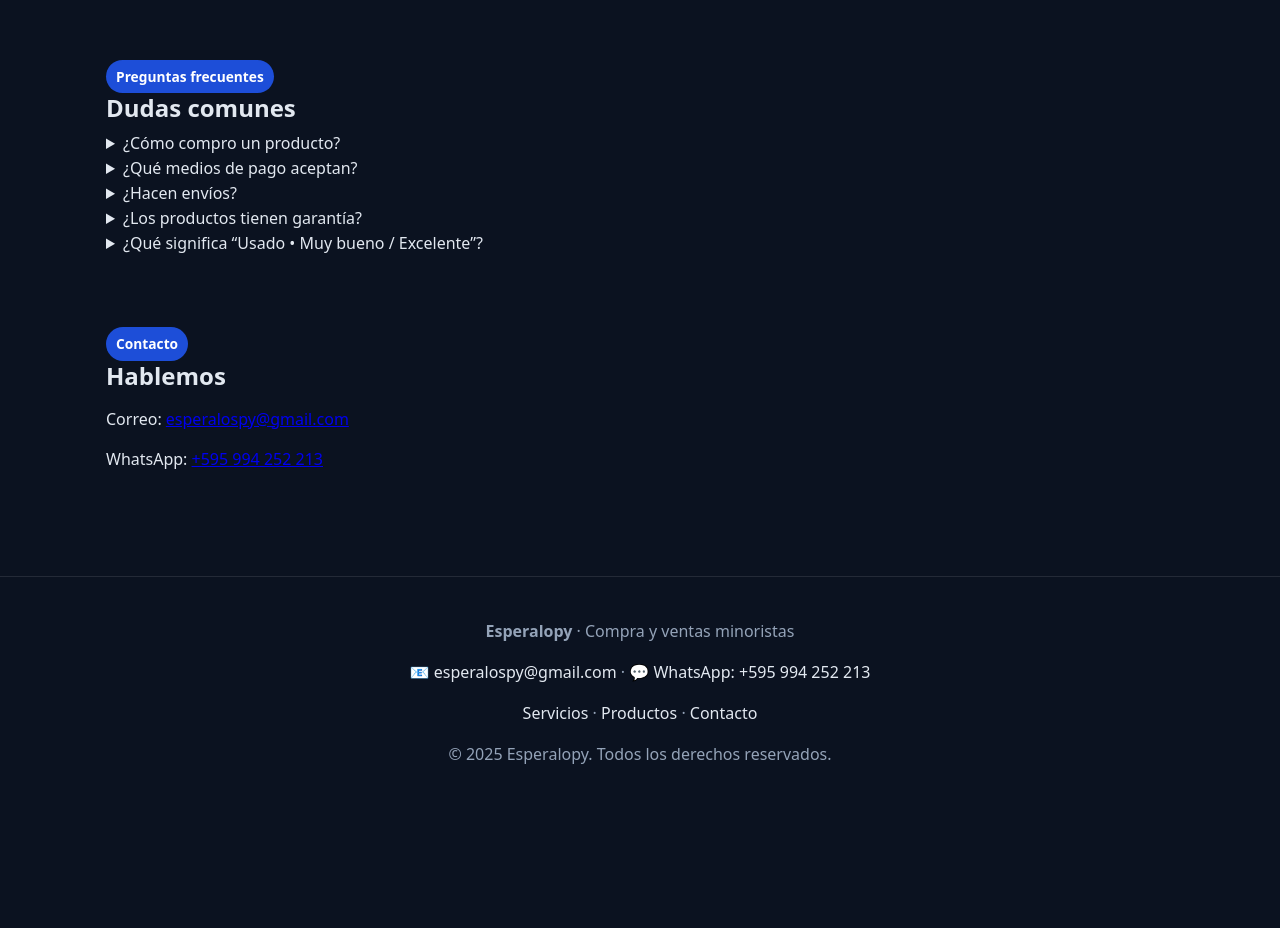
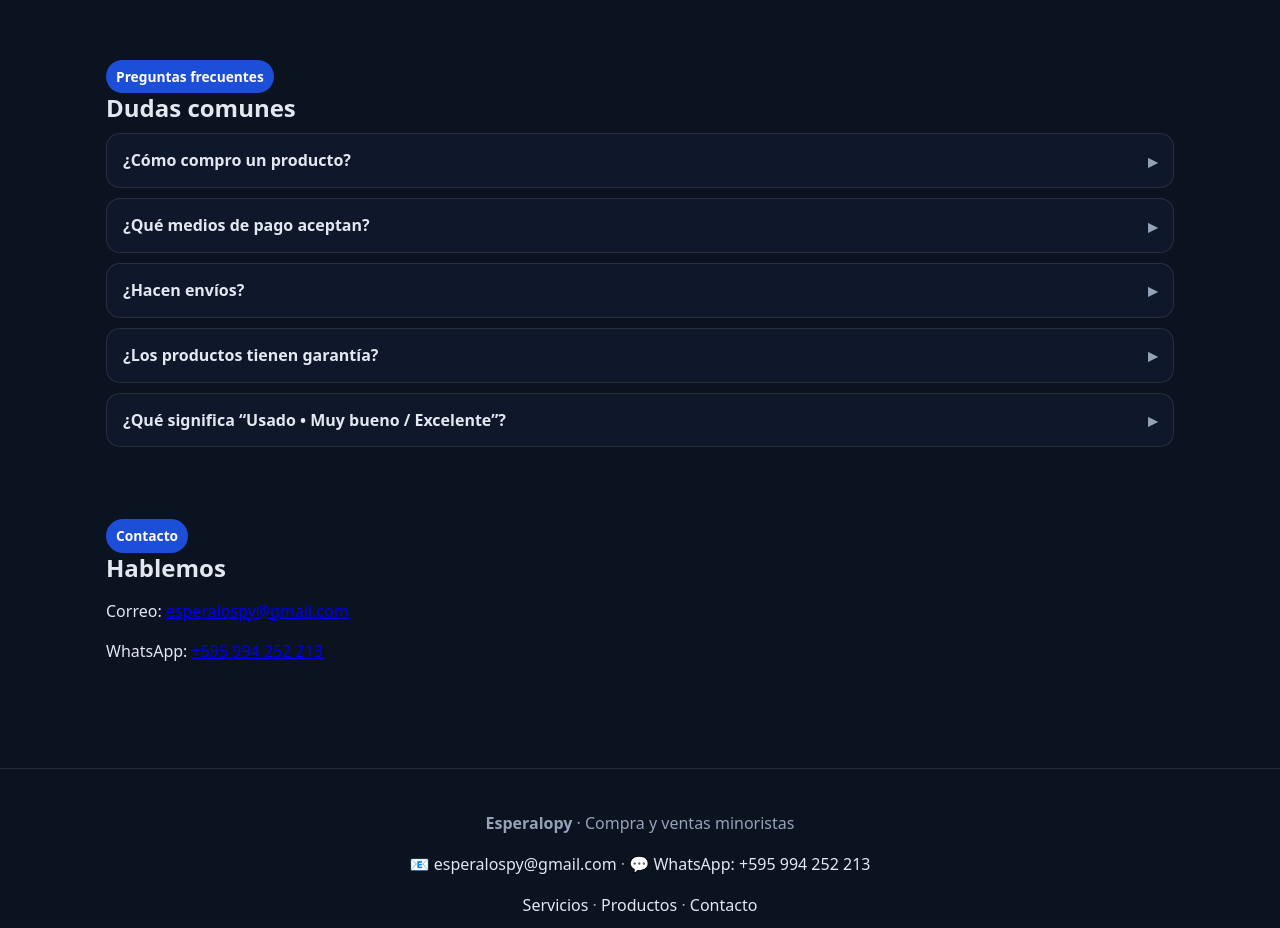
Before and after one commit to esperalopy/esperalopy.github.io, a plain HTML site: page index.html in a window 1280 px wide. Shown: the part 1620-2548 px from the top of the page. Before the commit the page ends 2428 px from the top, so only its background shows below. Drawn offline with Linux system fonts and the light colour scheme.

Commit message:
Update styles.css

```diff
--- a/styles.css
+++ b/styles.css
@@ -1,5 +1,7 @@
 /* ===========================
-   Esperalopy — styles.css
+   Esperalopy — styles.css (completo)
+   Incluye: base, header sticky, hero, cards, catálogo,
+   botón WhatsApp, botón Volver Arriba y FAQ (acordeón)
    =========================== */
 
 /* Variables y base */
@@ -116,6 +118,70 @@ header.container{
 #gridProductos .precio{ font-size:18px; }
 
 /* ===========================
+   FAQ (acordeón nativo <details>)
+   =========================== */
+.faq{
+  display: grid;
+  gap: 10px;
+  margin-top: 10px;
+}
+.faq details{
+  background: var(--bg-soft);
+  border: 1px solid var(--border);
+  border-radius: 14px;
+  overflow: hidden;
+  transition: border-color .15s ease, background .15s ease, box-shadow .15s ease;
+}
+.faq details:hover{
+  border-color: var(--border-strong);
+  box-shadow: 0 6px 16px rgba(0,0,0,.22);
+}
+/* Cabecera */
+.faq summary{
+  list-style: none;
+  cursor: pointer;
+  padding: 14px 16px;
+  font-weight: 700;
+  display: flex;
+  align-items: center;
+  gap: 10px;
+  position: relative;
+  user-select: none;
+}
+.faq summary::-webkit-details-marker{ display: none; }
+/* Chevron */
+.faq summary::after{
+  content: "▸";
+  font-size: 18px;
+  line-height: 1;
+  margin-left: auto;
+  color: var(--muted);
+  transition: transform .18s ease;
+}
+.faq details[open] > summary::after{
+  transform: rotate(90deg);
+}
+/* Cuerpo */
+.faq details > p{
+  margin: 0;
+  padding: 0 16px 14px 16px;
+  color: var(--text);
+  opacity: .95;
+  /* animación simple de apertura */
+  max-height: 0;
+  overflow: hidden;
+  transition: max-height .25s ease, padding-top .25s ease, opacity .25s ease;
+}
+.faq details[open] > p{
+  padding-top: 4px;
+  max-height: 400px; /* suficiente para 3–4 líneas */
+  opacity: 1;
+}
+/* Enlaces dentro del FAQ */
+.faq a{ color: var(--text); text-decoration: underline; }
+.faq summary:focus{ outline: 3px solid #93c5fd; outline-offset: 2px; }
+
+/* ===========================
    FOOTER
    =========================== */
 .footer{
```
